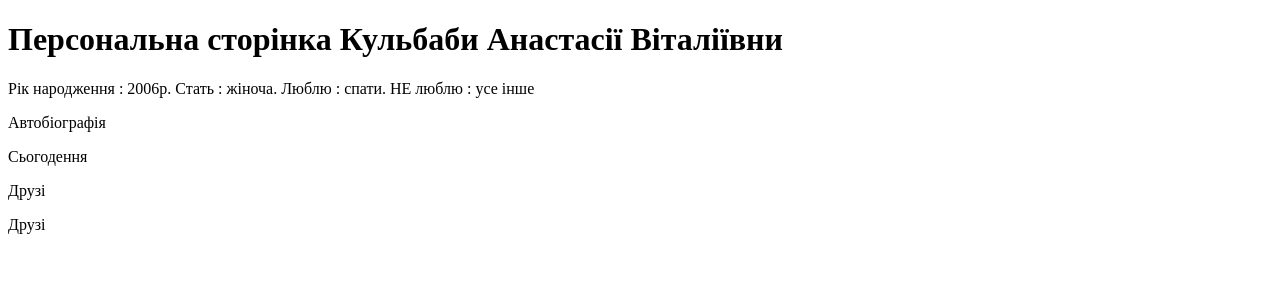
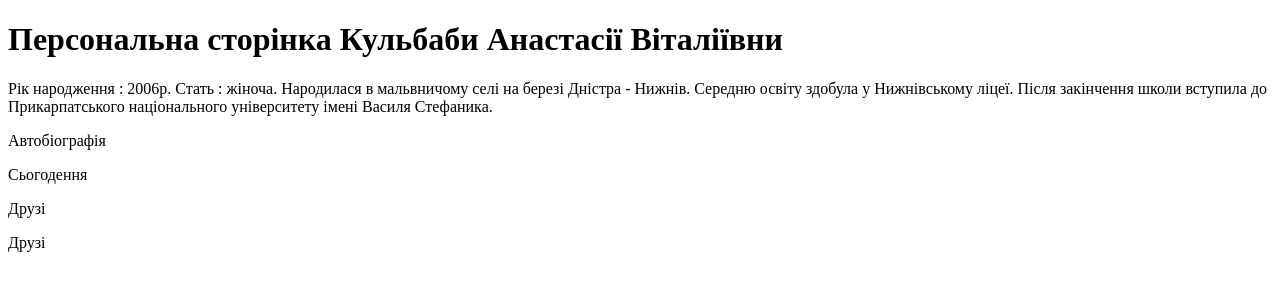
Before and after one commit to Kulbaba-An/repository, a plain HTML site: page folder/index.html in a window 1280 px wide. Drawn offline with Linux system fonts and the light colour scheme.

Commit message:
index.html

```diff
--- a/folder/index.html
+++ b/folder/index.html
@@ -5,7 +5,8 @@
   </head>
   <body>
     <h1>Персональна сторінка Кульбаби Анастасії Віталіївни</h1>
-    <p>Рік народження : 2006p. Стать : жіноча. Люблю : спати. НЕ люблю : усе інше</p>
+    <p>Рік народження : 2006p. Стать : жіноча. Народилася в мальвничому селі на березі Дністра - Нижнів. Середню освіту здобула
+      у Нижнівському ліцеї. Після закінчення школи вступила до Прикарпатського національного університету імені Василя Стефаника.</p>
     <p>Автобіографія</p>
     <p>Сьогодення</p>
     <p>Друзі</p>
```
